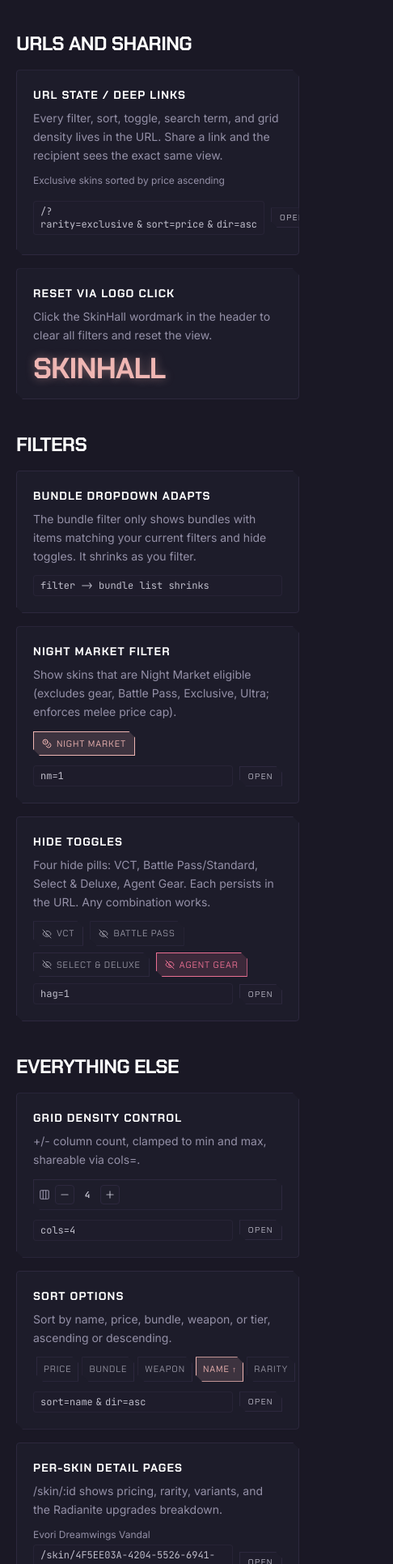
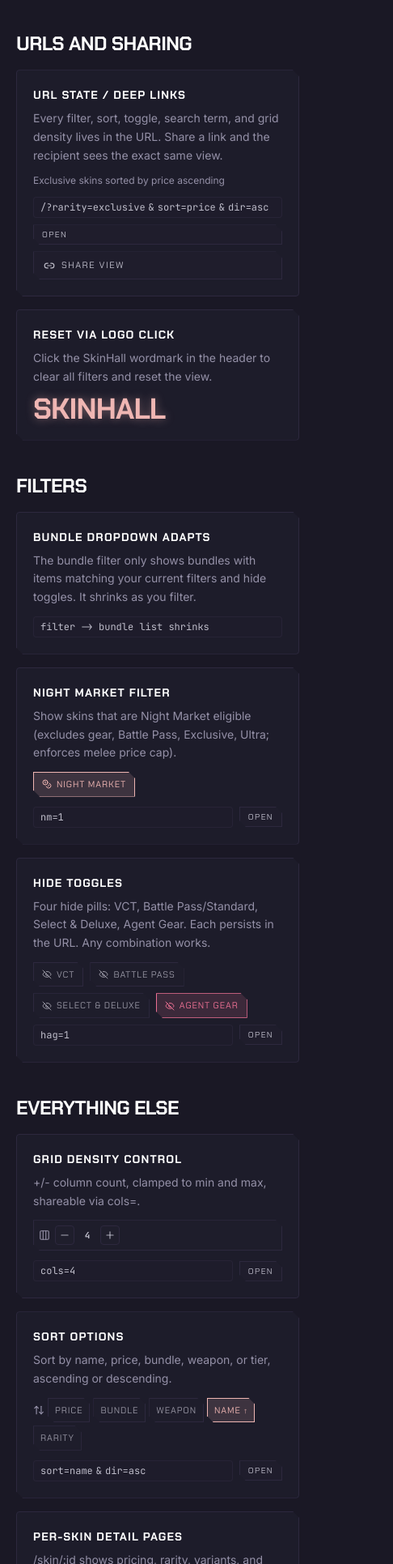
Before and after one commit to fr0gtastic/SkinHall, a React (Vite) app: page /guide in a window 390 px wide. Shown: the part 879-2810 px from the top of the page at 81% size, 486 px wide, since content can reach past the window. Built offline with nearby package versions, Linux system fonts and the light colour scheme.

Commit message:
fix: make Guide deep-link and sort cards responsive

```diff
--- a/src/components/CopyLinkButton.jsx
+++ b/src/components/CopyLinkButton.jsx
@@ -5,7 +5,9 @@ import { Link2, Check } from "lucide-react";
 export default function CopyLinkButton({ className = "", text }) {
   const [copied, setCopied] = useState(false);
 
-  const value = text || window.location.href;
+  const value = text
+    ? (text.startsWith("/") ? `${window.location.origin}${text}` : text)
+    : window.location.href;
 
   const copy = async () => {
     try {
--- a/src/pages/Guide.jsx
+++ b/src/pages/Guide.jsx
@@ -133,7 +133,7 @@ export default function Guide() {
             <h3 className="font-display text-sm font-bold uppercase tracking-[0.08em] text-white">URL state / deep links</h3>
             <p className="mt-2 text-sm leading-relaxed text-muted-foreground">Every filter, sort, toggle, search term, and grid density lives in the URL. Share a link and the recipient sees the exact same view.</p>
             <p className="mt-3 text-xs text-muted-foreground">Exclusive skins sorted by price ascending</p>
-            <div className="mt-auto flex items-center gap-2 pt-3">
+            <div className="mt-auto flex flex-col gap-2 pt-3 md:flex-row md:items-center">
               <code className="flex-1 rounded border border-border/60 bg-card/30 px-2 py-1 font-mono text-xs text-foreground/80">{spacedAmps("/?rarity=exclusive&sort=price&dir=asc")}</code>
               <Link to="/?rarity=exclusive&sort=price&dir=asc" className="inline-flex items-center gap-1.5 border border-border bg-card/60 px-2.5 py-1 font-display text-[10px] uppercase tracking-[0.14em] text-foreground/80 transition-colors hover:border-primary hover:text-primary v-cut-sm">
                 Open
@@ -220,7 +220,7 @@ export default function Guide() {
           <div className="flex h-full flex-col rounded-lg border border-border bg-card/60 p-5 v-cut-sm">
             <h3 className="font-display text-sm font-bold uppercase tracking-[0.08em] text-white">Sort options</h3>
             <p className="mt-2 text-sm leading-relaxed text-muted-foreground">Sort by name, price, bundle, weapon, or tier, ascending or descending.</p>
-            <div className="mt-3 flex items-center gap-1">
+            <div className="mt-3 flex flex-wrap items-center gap-1">
               <ArrowUpDown className="h-3.5 w-3.5 text-muted-foreground" />
               {SORT_KEYS.map((sk) => (
                 <button
```
